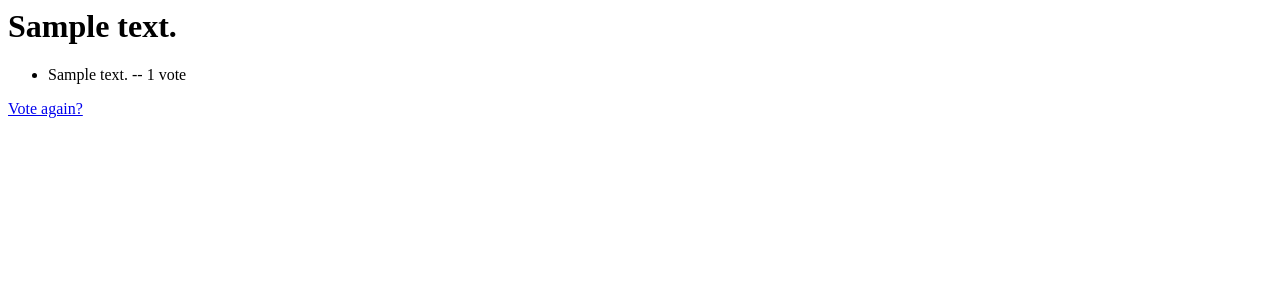
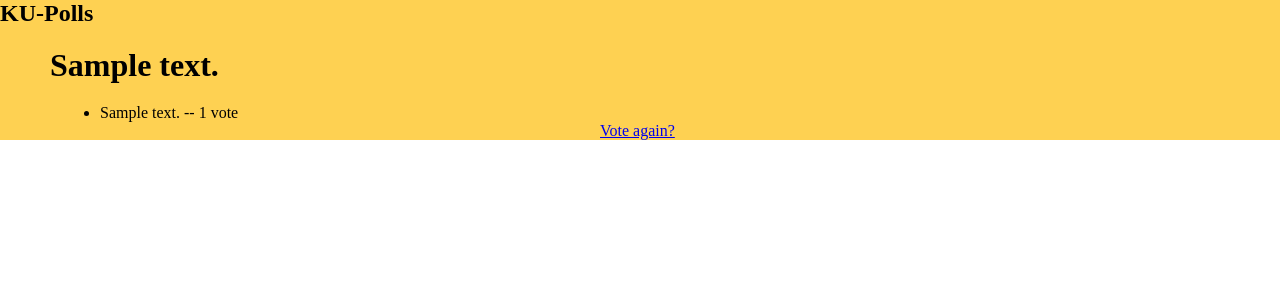
Before and after one commit to patkamon/ku-polls, a Django app: page /polls/1/results/ in a window 1280 px wide. Shown: the top 300 px of the page. Run offline with Django 3.2, Linux system fonts and the light colour scheme; tables that the repository leaves empty hold one stand-in row (values such as "Sample post").

Commit message:
decorate pages

```diff
--- /dev/null
+++ b/mysite/polls/static/polls/style3.css
@@ -0,0 +1,25 @@
+* {
+  margin: 0;
+  padding: 0;
+}
+.main {
+  width: 100%;
+  height: 100%;
+  background: #fed152 ;
+
+}
+.icon h1 {
+  margin-left: 50px;
+  margin-top: 20px;
+}
+.icon ul {
+  margin-left: 50px;
+  margin-top: 20px;
+}
+.icon ul li{
+  margin-left: 50px;
+  margin-top: 20px;
+}
+.icon a{
+  margin-left: 300px;
+}
--- a/mysite/polls/templates/polls/index.html
+++ b/mysite/polls/templates/polls/index.html
@@ -1,6 +1,10 @@
+
 {% load static %}
 
 <link rel="stylesheet" type="text/css" href="{% static 'polls/style.css' %}">
+
+<div class="main">
+  <h1 color = 'green'>KU-Polls </h1>
 
 {% if latest_question_list %}
     <ul>
@@ -11,3 +15,4 @@
 {% else %}
     <p>No polls are available.</p>
 {% endif %}
+</div>
--- a/mysite/polls/templates/polls/results.html
+++ b/mysite/polls/templates/polls/results.html
@@ -1,3 +1,20 @@
+
+{% load static %}
+
+
+<!DOCTYPE html>
+<html lang="en" dir="ltr">
+  <head>
+    <meta charset="utf-8">
+    <title></title>
+    <link rel="stylesheet" type="text/css" href="{% static 'polls/style3.css' %}">
+  </head>
+  <body>
+    <div class="main">
+      <div class="navbar">
+
+        <div class="icon">
+          <h2 class="logo">KU-Polls</h2>
           <h1>{{ question.question_text }}</h1>
 
           <ul>
@@ -5,5 +22,16 @@
               <li>{{ choice.choice_text }} -- {{ choice.votes }} vote{{ choice.votes|pluralize }}</li>
           {% endfor %}
           </ul>
+          <a href="#"></a>
+          <a href="{% url 'polls:detail' question.id %}">Vote again?</a>
 
-<a href="{% url 'polls:detail' question.id %}">Vote again?</a>
+
+
+
+        </div>
+
+      </div>
+
+    </div>
+  </body>
+</html>
```
Also changed, not shown: mysite/polls/static/polls/style.css (+14 -4 lines), mysite/polls/static/polls/style2.css (added, +22 -0 lines), mysite/polls/templates/polls/detail.html (+23 -0 lines), mysite/polls/static/polls/images/KU_Logo.png (added), mysite/polls/static/polls/images/background.gif (deleted), mysite/polls/static/polls/images/background2.gif (added). Lines whose indentation alone changed are shown as unchanged.
